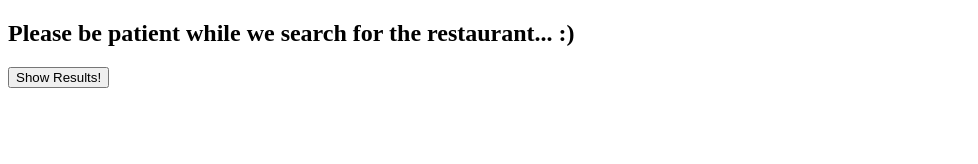
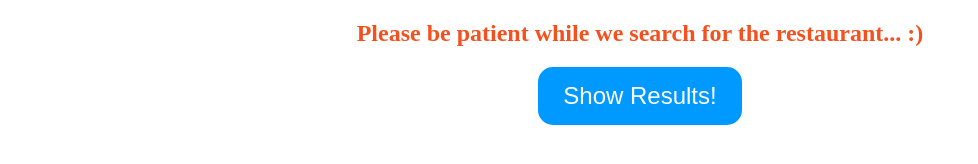
Before and after one commit to KuoyuanY/foodWeb, a website: page static_files/results.html in a window 1280 px wide. Shown: the whole page, without its empty margins (0-978 px from the left). Drawn offline with nearby package versions, Linux system fonts and the light colour scheme.

Commit message:
fixed display of

```diff
--- a/static_files/results.html
+++ b/static_files/results.html
@@ -3,12 +3,35 @@
 <head>
   <script src="https://ajax.googleapis.com/ajax/libs/jquery/3.2.1/jquery.min.js"></script>
   <title>Restaurants</title>
+  <style>
+  h2{
+    text-align: center;
+    color: #f4511e;
+  }
+  .pressBtn{
+    padding: 15px 25px;
+    font-size: 24px;
+    text-align: center;
+    cursor: pointer;
+    outline: none;
+    color: #fff;
+    background-color: #0099ff;
+    border: none;
+    border-radius: 15px;
+  }
+  .pressBtn:hover {background-color: #006bb3}
+  .buttons{
+    text-align: center;
+  }
+  </style>
   </head>
   <h2>
     Please be patient while we search for the restaurant... :)
   </h2>
 
-  <button align="center" type="button" id="get">Show Results!</button>
+  <div class="buttons">
+    <button class="pressBtn" type="button" id="get">Show Results!</button>
+  </div>
   <div>
   <p id="first"></p>
   <p id="second"></p>
```
